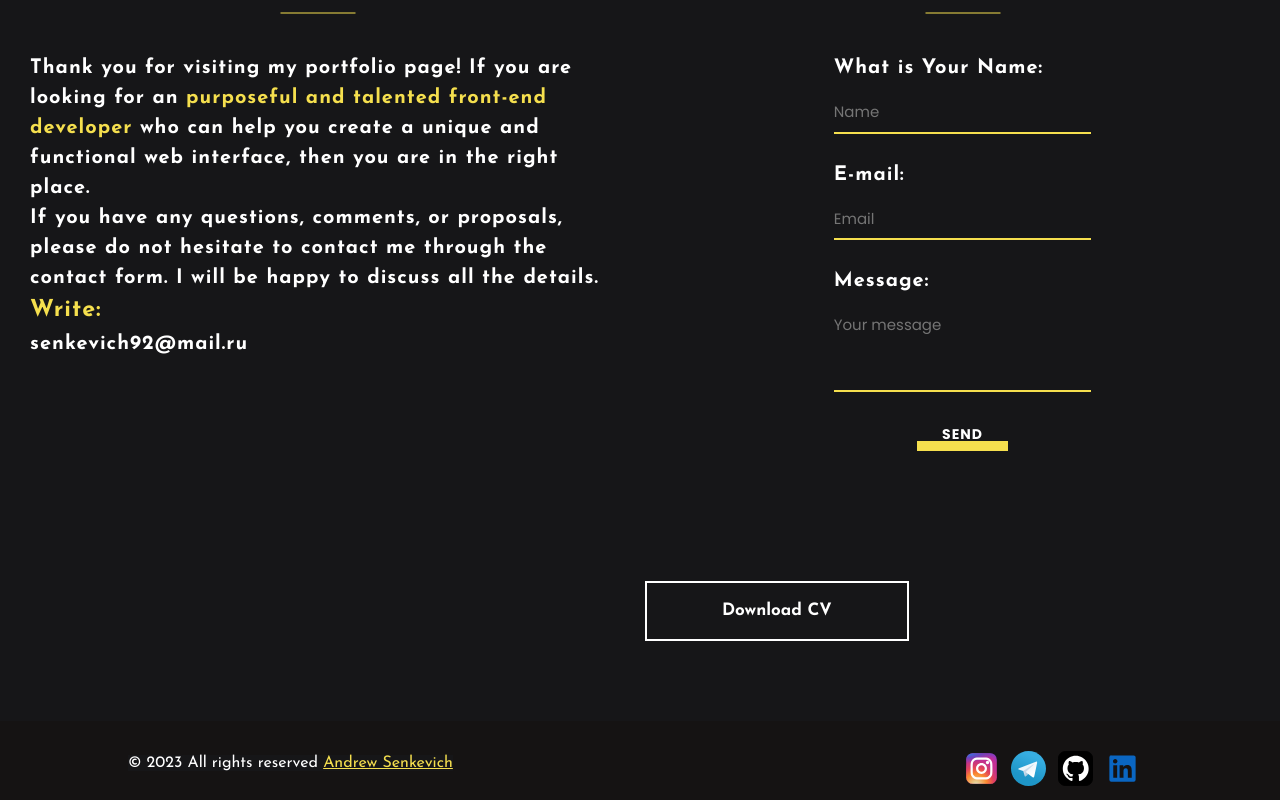
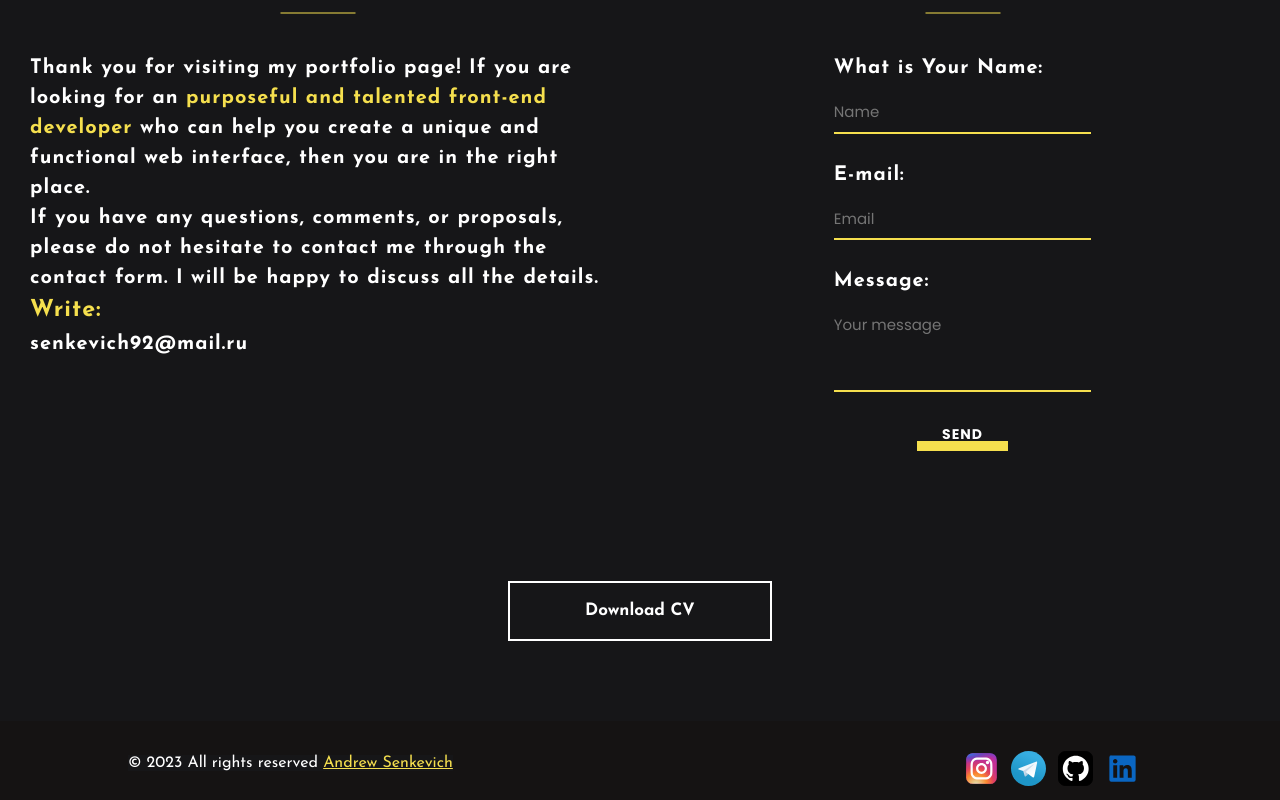
Before and after one commit to Sene4kaaa/portfolio, a React (Create React App) app: page / in a window 1280 px wide. Shown: the part 2743-3543 px from the top of the page. Built offline with nearby package versions, Linux system fonts and the light colour scheme.

Commit message:
Refactoring code

```diff
--- a/src/components/Contacts/Contacts.module.scss
+++ b/src/components/Contacts/Contacts.module.scss
@@ -24,7 +24,7 @@
       @include text($titleFontFamily, 20px, 1.5, 700);
       letter-spacing: 1px;
       padding: 30px;
-      //padding-left: 100px;
+
     }
 
     .form {
@@ -136,6 +136,12 @@
   justify-content: center;
 }
 
+.buttonCvblock{
+  display: flex;
+  flex-direction: column;
+  align-items: center;
+}
+
 .buttonCv button {
   margin-top: 100px;
   margin-bottom: 50px;
@@ -153,8 +159,8 @@
   }
 
   &:active {
-    background-color: #d7c446;
-    color: #000000;
-    border: 2px solid #000000;
+    background-color: $primaryColor;
+    color: $bgColor;
+    border: 2px solid $primaryColor;
   }
 }
--- a/src/components/Contacts/Contacts.tsx
+++ b/src/components/Contacts/Contacts.tsx
@@ -24,6 +24,7 @@ export const Contacts = () => {
     return (
         <div id={'Contacts'} className={s.contactsBlock}>
             <Fade direction={"top-left"} duration={1500}  /*triggerOnce={true}*/>
+                <div>
                 <div className={s.contactsContainer}>
                     <div className={s.block}>
                         <Title title={'Let\'s get in touch'}/>
@@ -60,10 +61,13 @@ export const Contacts = () => {
                                 <button type={"submit"} className={s.button}>Send</button>
                             </form>
                         </div>
-                        <div className={s.buttonCv}>
-                            <button>Download CV</button>
-                        </div>
                     </div>
+                </div>
+                <div className={s.buttonCvblock}>
+                    <div className={s.buttonCv}>
+                        <button>Download CV</button>
+                    </div>
+                </div>
                 </div>
             </Fade>
         </div>
```
